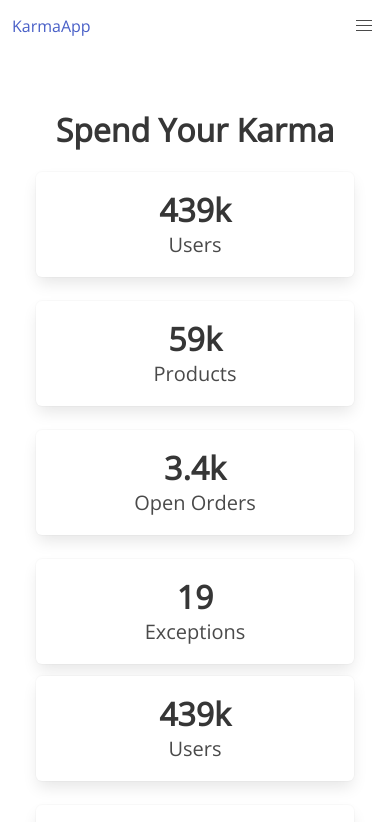
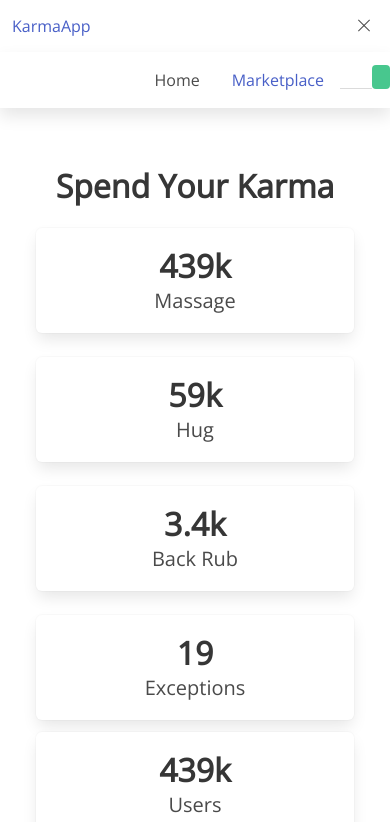
Before and after one commit to ChannelJuanNews/hackfresno, a website: page marketplace.html in a window 390 px wide. Both pictures are taken after a click on the element 364 px from the left and 26 px from the top of the page. Shown: the top 822 px of the page. Drawn offline with nearby package versions, Linux system fonts and the light colour scheme; no server answers.

Commit message:
marketplace almost done

```diff
--- a/marketplace.html
+++ b/marketplace.html
@@ -37,9 +37,8 @@
         <ul>
           <li ><a href="/">Home</a></li>
           <li class="is-active" ><a href="/marketplace">Marketplace</a></li>
-          <li><a id="username-top" href="#">
-              <span class="tag" id="tag-karma"></span>
-          </a></li>
+          <li><a id="username-top" href="#"></a></li>
+          <li><span class="tag is-success" id="tag-karma"></span></li>
         </ul>
       </div>
                 </div>
@@ -62,19 +61,19 @@
                     <div class="tile is-parent">
                       <article class="tile is-child box">
                         <p class="title">439k</p>
-                        <p class="subtitle">Users</p>
+                        <p class="subtitle">Massage</p>
                       </article>
                     </div>
                     <div class="tile is-parent">
                       <article class="tile is-child box">
                         <p class="title">59k</p>
-                        <p class="subtitle">Products</p>
+                        <p class="subtitle">Hug</p>
                       </article>
                     </div>
                     <div class="tile is-parent">
                       <article class="tile is-child box">
                         <p class="title">3.4k</p>
-                        <p class="subtitle">Open Orders</p>
+                        <p class="subtitle">Back Rub</p>
                       </article>
                     </div>
                     <div class="tile is-parent">
@@ -190,6 +189,13 @@
     </section>
 
 
+    <style media="screen">
+        .box:hover{
+             background-color: #00E5EE;
+        }
+    </style>
+
+
     <script type="text/javascript">
         window.onload = function(){
             storage = window.localStorage;
@@ -198,13 +204,25 @@
             tabusername.innerHTML = username
 
 
+            let currentkarma = document.getElementById('tag-karma')
+
             function getOwnKarma(){
                 fetch('/ownkarma', {
+                    headers: {
+                        'Accept': 'application/json',
+                        'Content-Type': 'application/json'
+                    },
+                    method: 'post',
+                    body : JSON.stringify({
+                        username    : storage.getItem('username')
+                    })
 
                 }).then(function(response){
                     return response.json()
                 }).then(function(data){
                     // handle data here
+                    console.log(data)
+                    currentkarma.innerHTML = data.karma
                 })
             }
 
@@ -221,6 +239,19 @@
 
 
 
+
+
+            getOwnKarma()
+
+            var burger = document.querySelector('.burger');
+            var menu = document.querySelector('#'+burger.dataset.target);
+            burger.addEventListener('click', function() {
+                burger.classList.toggle('is-active');
+                menu.classList.toggle('is-active');
+            })
+
+
+
         }
     </script>
 
```
Also changed, not shown: app.js (+41 -3 lines), new_index.html (+1 -1 lines), uploads/channeljuannews.jpeg, uploads/testuser.jpeg.
